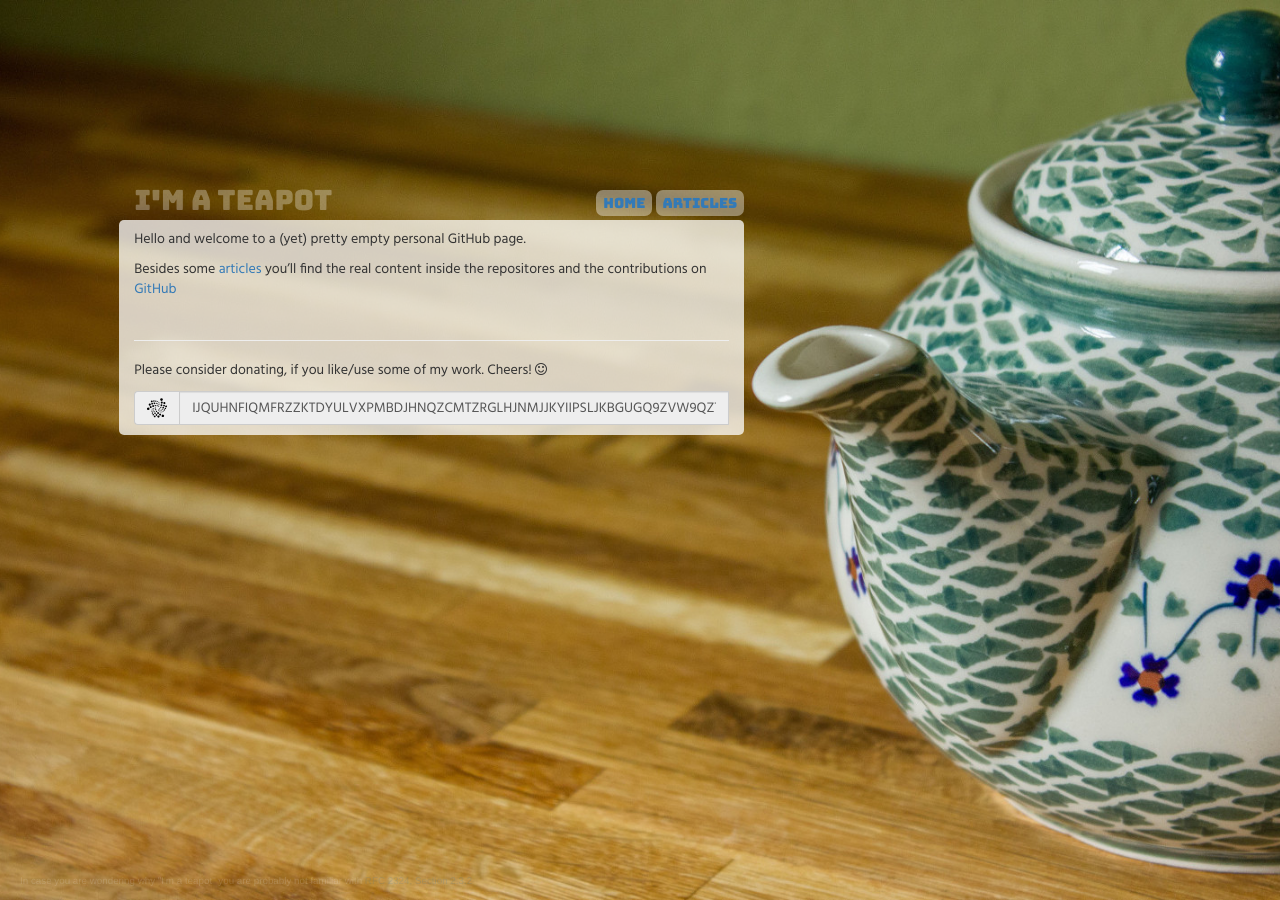
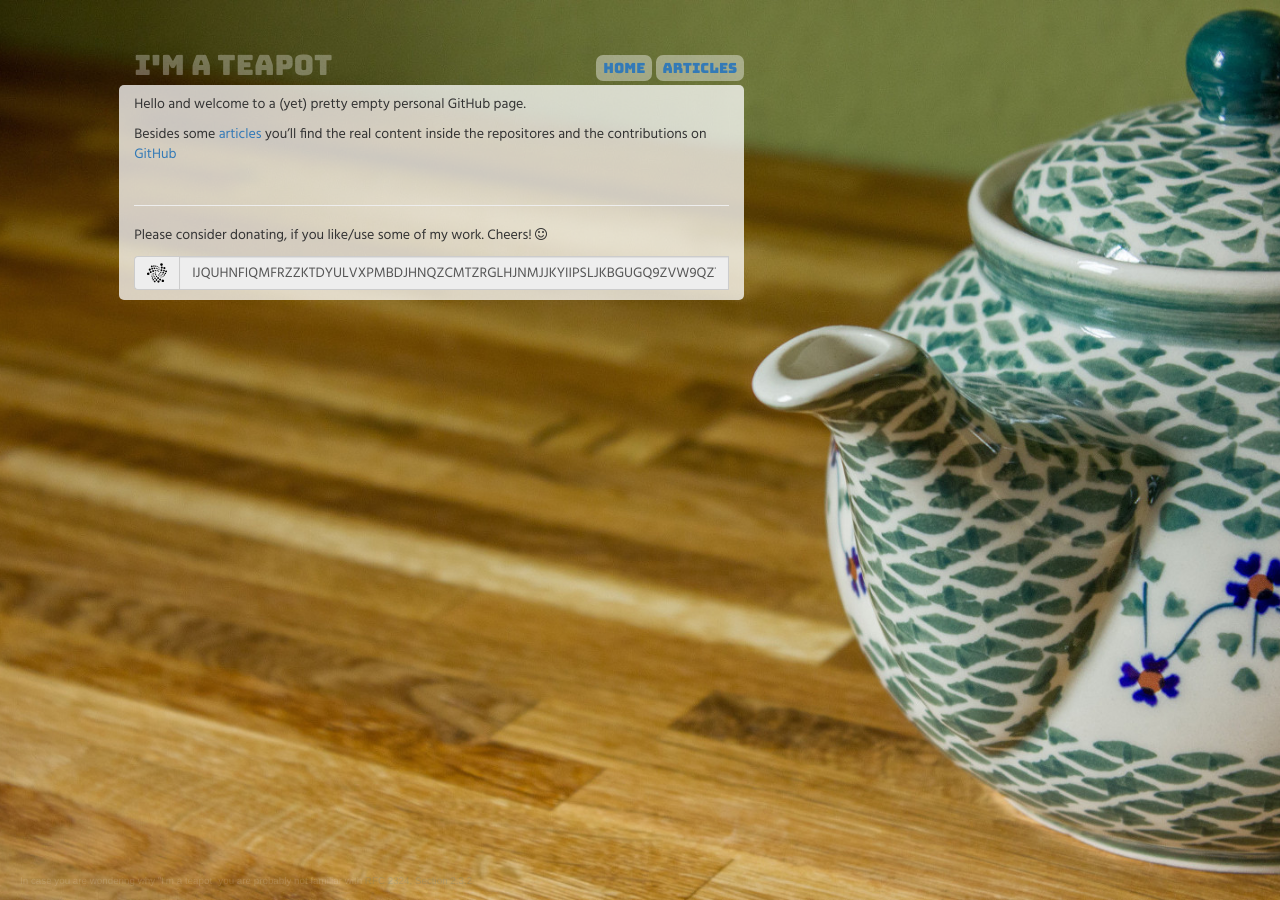
Before and after one commit to error418/error418.github.io, a Jekyll site: the page built from index.md, in a window 1280 px wide. Built offline with Jekyll 4.4.1, drawn with Linux system fonts in a browser that asks for light colours; nearby versions of some CDN libraries.

Commit message:
up you go!

```diff
--- a/css/style.scss
+++ b/css/style.scss
@@ -76,7 +76,7 @@ body {
 }
 
 .content-spacer {
-	height: 20vh;
+	height: 5vh;
 }
 
 .content {
```
